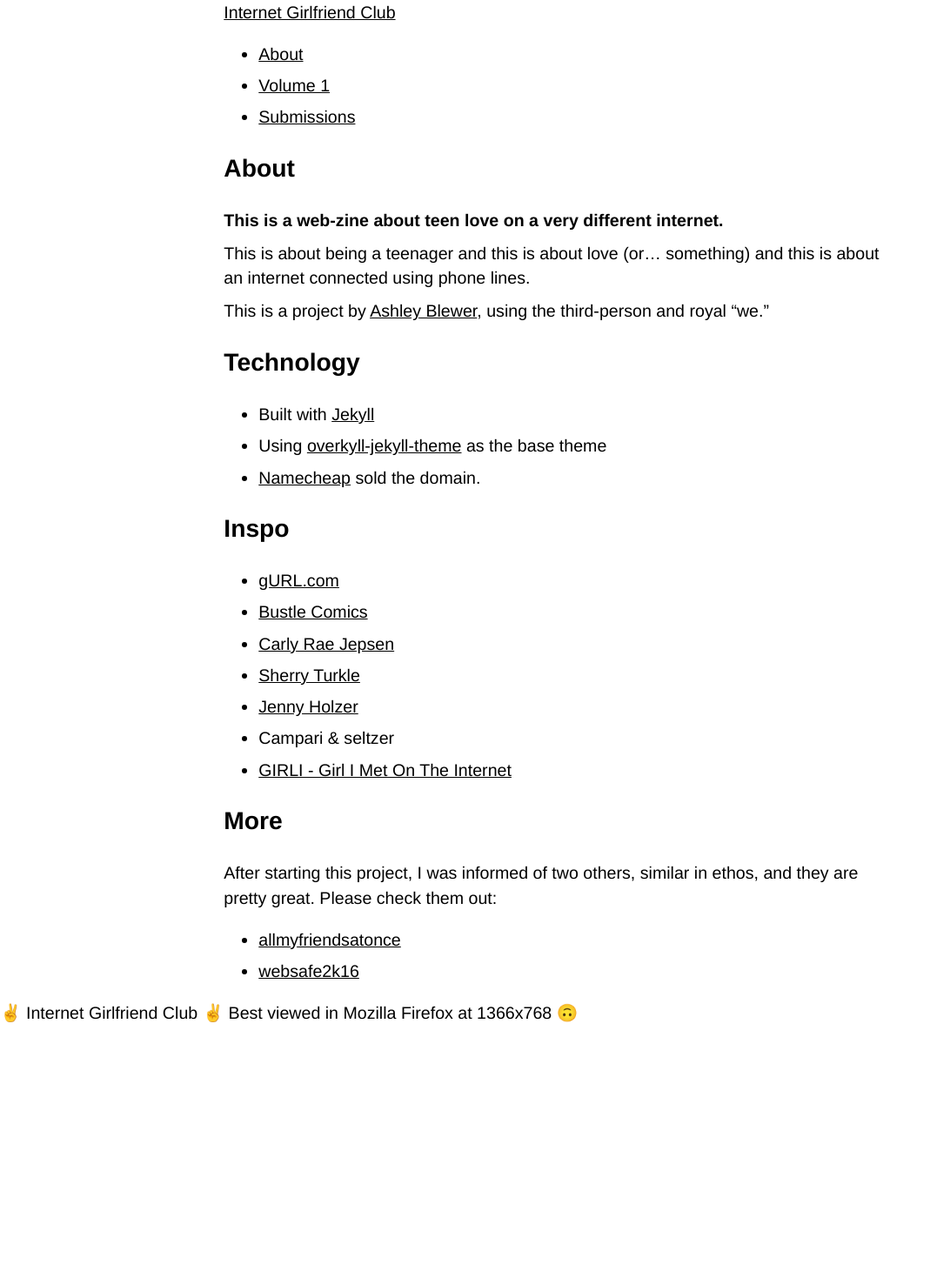
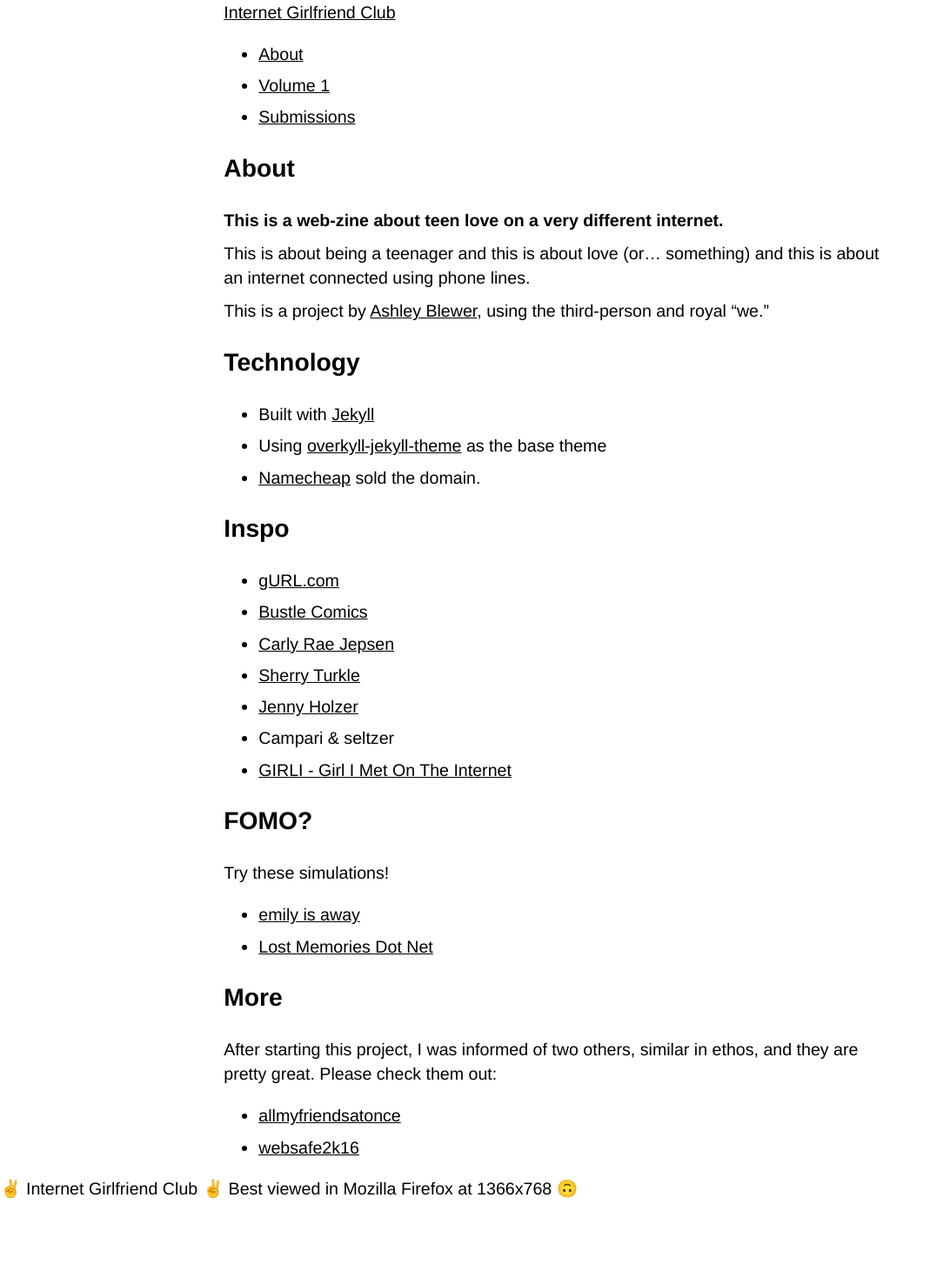
Before and after one commit to ablwr/internetgirlfriend_club, a Jekyll site: the page built from about.md, in a window 1280 px wide. Shown: the whole page at 87% size, without its empty margins (0-1069 px from the left). Built offline with Jekyll 4.4.1, drawn with Linux system fonts in a browser that asks for light colours; before the commit the page ends 1266 px from its top, so only the background shows below that.

Commit message:
simulations for fomo

```diff
--- a/about.md
+++ b/about.md
@@ -29,6 +29,13 @@
 - Campari & seltzer
 - [GIRLI - Girl I Met On The Internet](https://www.youtube.com/watch?v=UsABHGeZQ7U)
 
+### FOMO?
+
+Try these simulations!
+
+- [emily is away](https://kyleseeley23.itch.io/emilyisaway)
+- [Lost Memories Dot Net](http://ninasays.so/lostmemoriesdotnet/)
+
 ### More
 
 After starting this project, I was informed of two others, similar in ethos, and they are pretty great. Please check them out:
```
